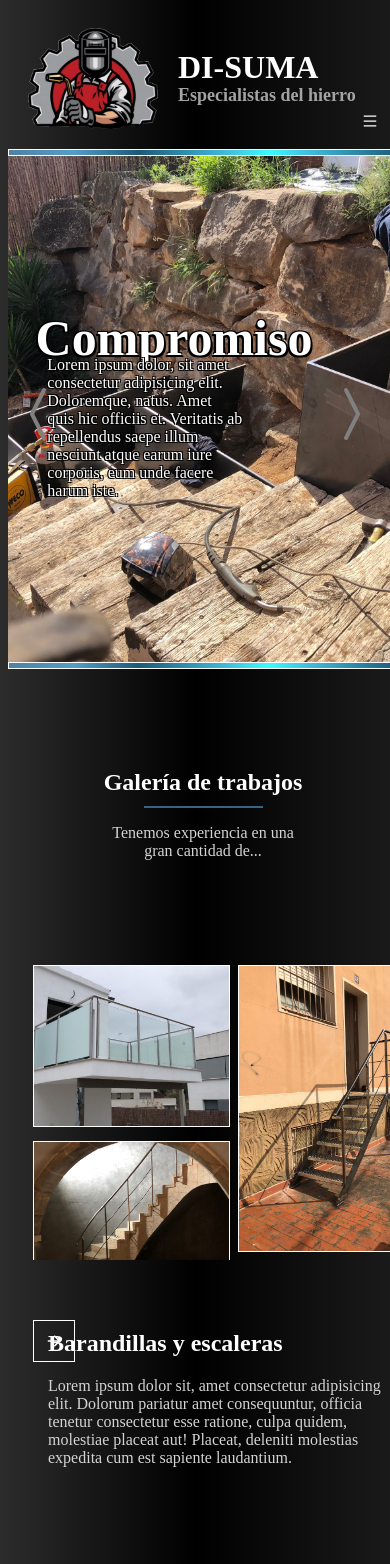
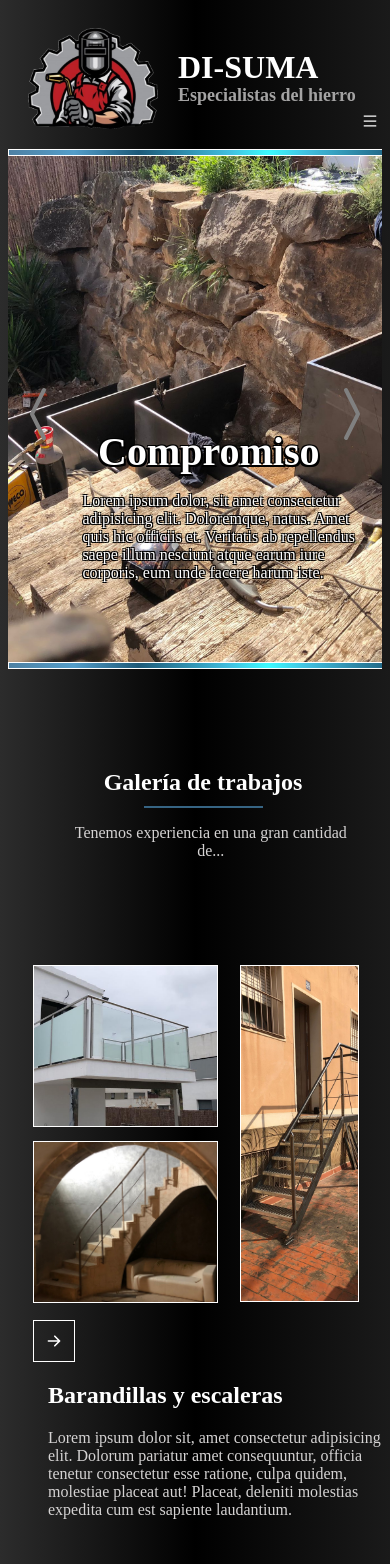
Before and after one commit to DavoSoftwareDeveloper/landing-disuma, a React (Vite) app: page / in a window 390 px wide. Shown: the top 1564 px of the page. Built offline with nearby package versions, Linux system fonts and the light colour scheme.

Commit message:
responsive mobile ok

```diff
--- a/src/components/Galery.jsx
+++ b/src/components/Galery.jsx
@@ -49,7 +49,7 @@ function Galery() {
       <div className="galery-content">
         <section className="section">
           <div className='pre-container'>
-            <div style={activeMenu ? {transform: `translateX(-${currentSlide * 50}vw)`}:{transform: `translateX(-${currentSlide * 90}vw)`} } className="photo-container">
+            <div style={activeMenu ? {transform: `translateX(-${currentSlide * 50}vw)`}:{transform: `translateX(-${currentSlide * 120}vw)`} } className="photo-container">
               <div className="container">
                 <div className='image-container'>
                   <div className='image-frame'>
@@ -130,7 +130,7 @@ function Galery() {
         ) : (
         <section className="section">
           <div className='pre-container'>
-            <div style={{transform: `translateX(-${currentSlide2 * 90}vw)`} } className="photo-container2">
+            <div style={{transform: `translateX(-${currentSlide2 * 120}vw)`} } className="photo-container2">
               <div className="container">
                 <div className='image-container'>
                   <div className='image-frame'>
--- a/src/index.css
+++ b/src/index.css
@@ -1,7 +1,9 @@
 html{
+  width: 100vw;
   background: linear-gradient(to left,#1a1a1a, transparent,#2c2c2c);
   background-color: black;
   color:white;
+  overflow-x: hidden;
 }
 body{
   overflow-x: hidden;
@@ -13,8 +15,8 @@ body{
   margin-top: 100px;
 }
 .heading > p {
-  margin-left:25%;
-  width: 50%;
+  margin-left:17%;
+  width: 70%;
   color:rgb(213, 211, 211);
 }
 
--- a/src/styles/form.css
+++ b/src/styles/form.css
@@ -5,7 +5,7 @@
 
   .form,
   .content {
-    width: 70%;
+    width: 80%;
     margin: 0 auto;
   }
 
--- a/src/styles/galery.css
+++ b/src/styles/galery.css
@@ -117,13 +117,18 @@
       position: relative;
       flex-direction: column;
     }
-
+    .pre-container{
+      position: relative;
+      display: flex;
+      width:100vw;
+      overflow: hidden;
+    }
     .container{
       display: flex;
       position:relative;
-      width:90vw;
-      height: 35.5vh;
-      margin-right: 10px;
+      height: auto;
+      margin-right: 253px;
+      gap:80px
     }
     .galery-content{
       position:relative;
@@ -135,11 +140,33 @@
     }
     .galery-pages-left{
       position:absolute;
-      top:270px;
-      left:-400px;
+      top:275px;
+      left:-298px;
   }
     .details-photo{
       margin-top: 50px;
     }
+    .photo-container2{
+      position: relative;
+      display: flex;
+      width:200vw;
+      transition: transform 0.5s;
+    }
 
+    .image-frame{
+      width: 30vw;
+    }
+    .image-container{
+      width: 30vw;
+    }
+
+    .image{
+      width: 20vw;
+      max-height: 20vh;
+    }
+    .image2{
+      max-width:30vw;
+      height: 95%;
+      border: 1px solid white;
+    }
   }
--- a/src/styles/header.css
+++ b/src/styles/header.css
@@ -24,7 +24,7 @@
   justify-content: space-between;
   gap:8px;
   bottom: 240px;
-  z-index: 9000;
+  z-index: 6000;
   }
   .button-slide{
     position: relative;
@@ -46,7 +46,7 @@
   }
   .paginacion{
       scale: 4;
-      z-index:5000;
+      z-index:4000;
 
   }
   .content-slide {
@@ -62,8 +62,8 @@
     position: absolute;
     width: 100vw;
     height: 60vh;
-    overflow-x: hidden;
-    z-index: 8001;
+    overflow: hidden;
+    z-index: 3001;
     top:140px;
 
   }
@@ -99,10 +99,10 @@
 
   @media screen and (max-width: 700px){
     .titulo{
-      font-size: 50px;
+      font-size: 40px;
       position: relative;
-      left: 29%;
-      top: -15%;
+      left: 45%;
+      top: 10%;
       text-shadow: -2px 2px 0 #000,
                     2px 2px 0 #000,
                     1px -1px 0 #000,
@@ -111,9 +111,9 @@
     }
     .texto{
       position: relative;
-      left:32%;
-      top: -120px;
-      max-width: 50vw;
+      left:41%;
+      top: 40px;
+      max-width: 70vw;
       text-shadow: -1px 1px 0 #000,
                     1px 1px 0 #000,
                     1px -1px 0 #000,
--- a/src/styles/nav.css
+++ b/src/styles/nav.css
@@ -75,11 +75,11 @@
     background-color: rgba(2, 2, 2, 0.7);
     font-size:1rem;
     border-radius: 5px;
-    z-index:5000;
     list-style: none;
     display: flex;
     flex-direction: column;
     align-items: center;
+    z-index:8000;
   }
 
 
```
